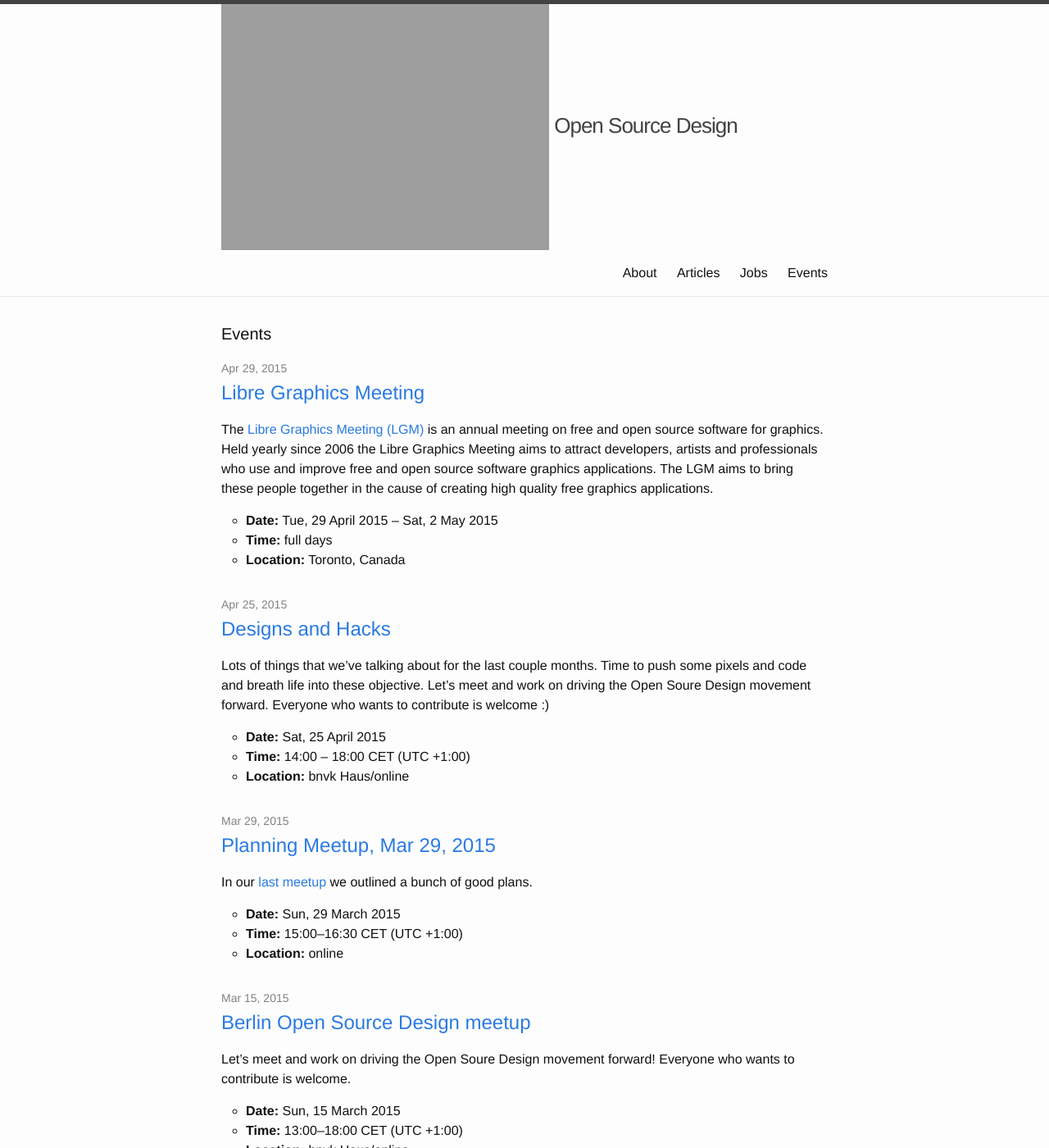
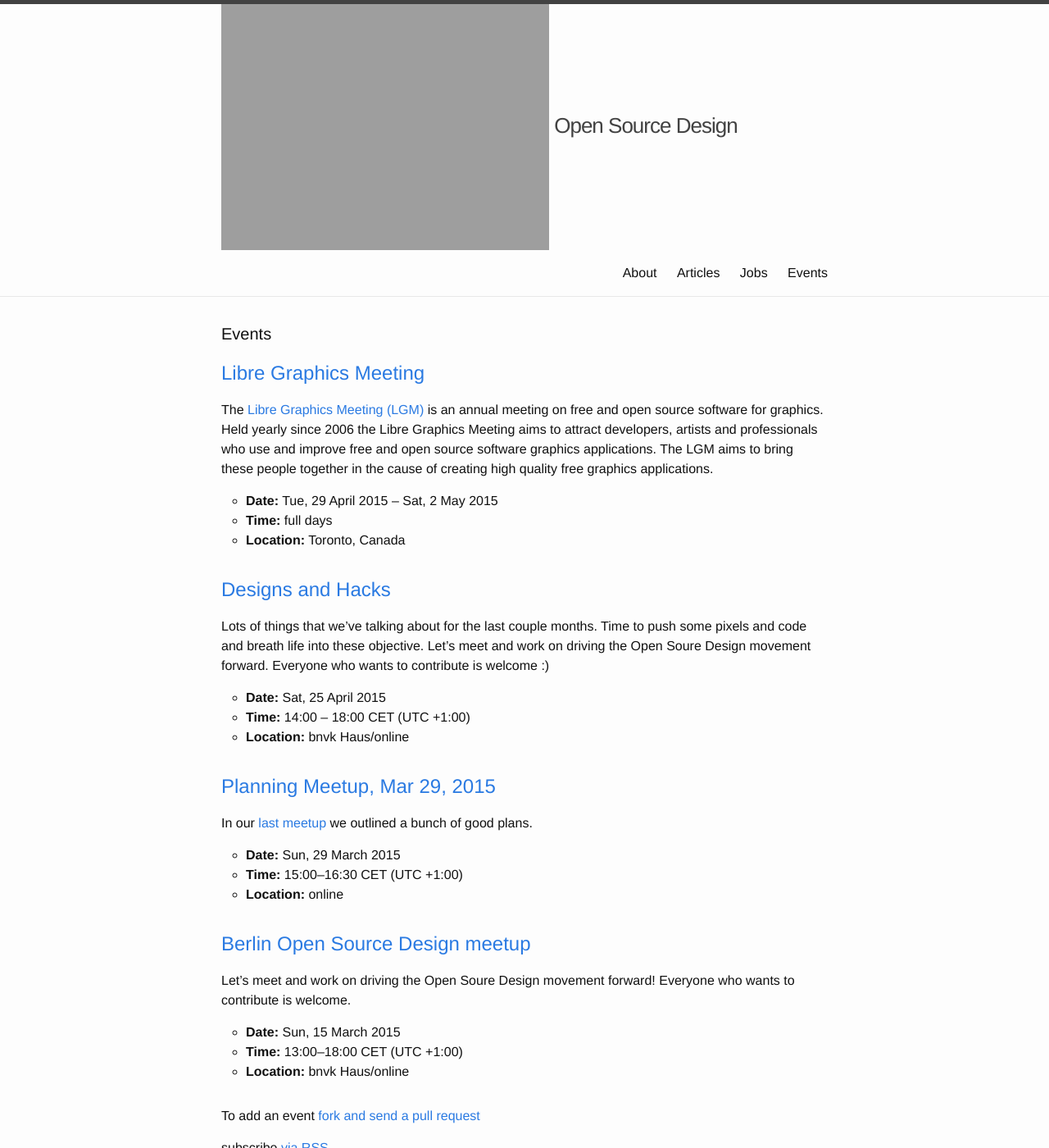
Before and after one commit to opensourcedesign/events, a Jekyll site: the page built from index.html, in a window 1280 px wide and 1400 px high. Shown: the whole window at 82% size. Built offline with Jekyll 4.4.1, drawn with Linux system fonts in a browser that asks for light colours.

Commit message:
removed published date from main events page

```diff
--- a/index.html
+++ b/index.html
@@ -10,10 +10,10 @@ layout: default
         {% for post in site.posts %}
         <li>
 
-            <span class="post-meta">{{ post.date | date: "%b %-d, %Y" }}</span>
             <h2>
                 <a class="post-link" href="{{ post.url | prepend: site.baseurl }}">{{ post.title }}</a>
             </h2>
+
             {{ post.excerpt }}
             <ul class="location">
                 {% if post.eventDate %}
@@ -32,10 +32,14 @@ layout: default
                 </li>
                 {% endif %}
             </ul>
+
+
         </li>
         {% endfor %}
     </ul>
 
+    <p>To add an event <a href="https://github.com/opensourcedesign/events" target="_blank">fork and send a pull request</a></p>
+
     <p class="rss-subscribe">subscribe <a href="{{ "/feed.xml" | prepend: site.baseurl }}">via RSS</a></p>
 
 </div>
```
